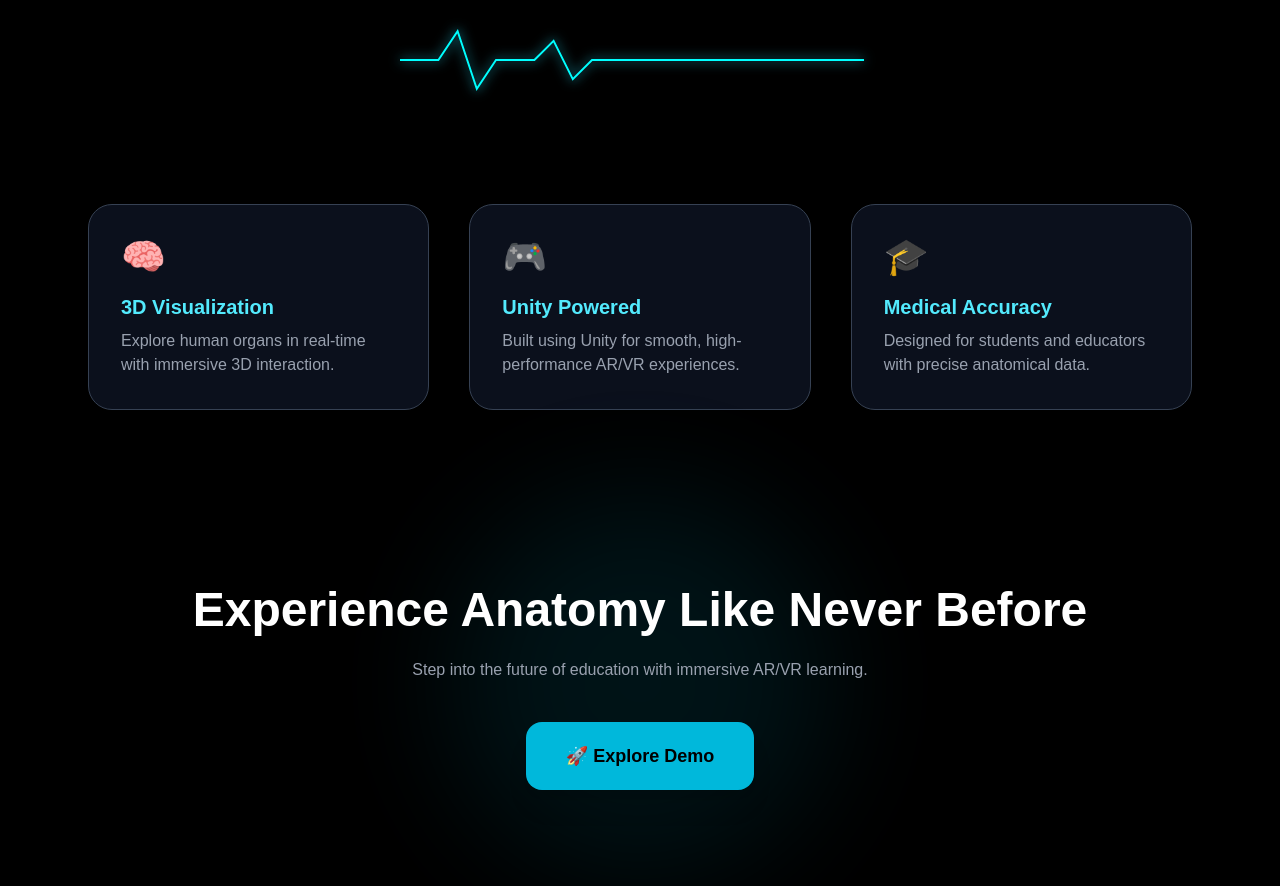
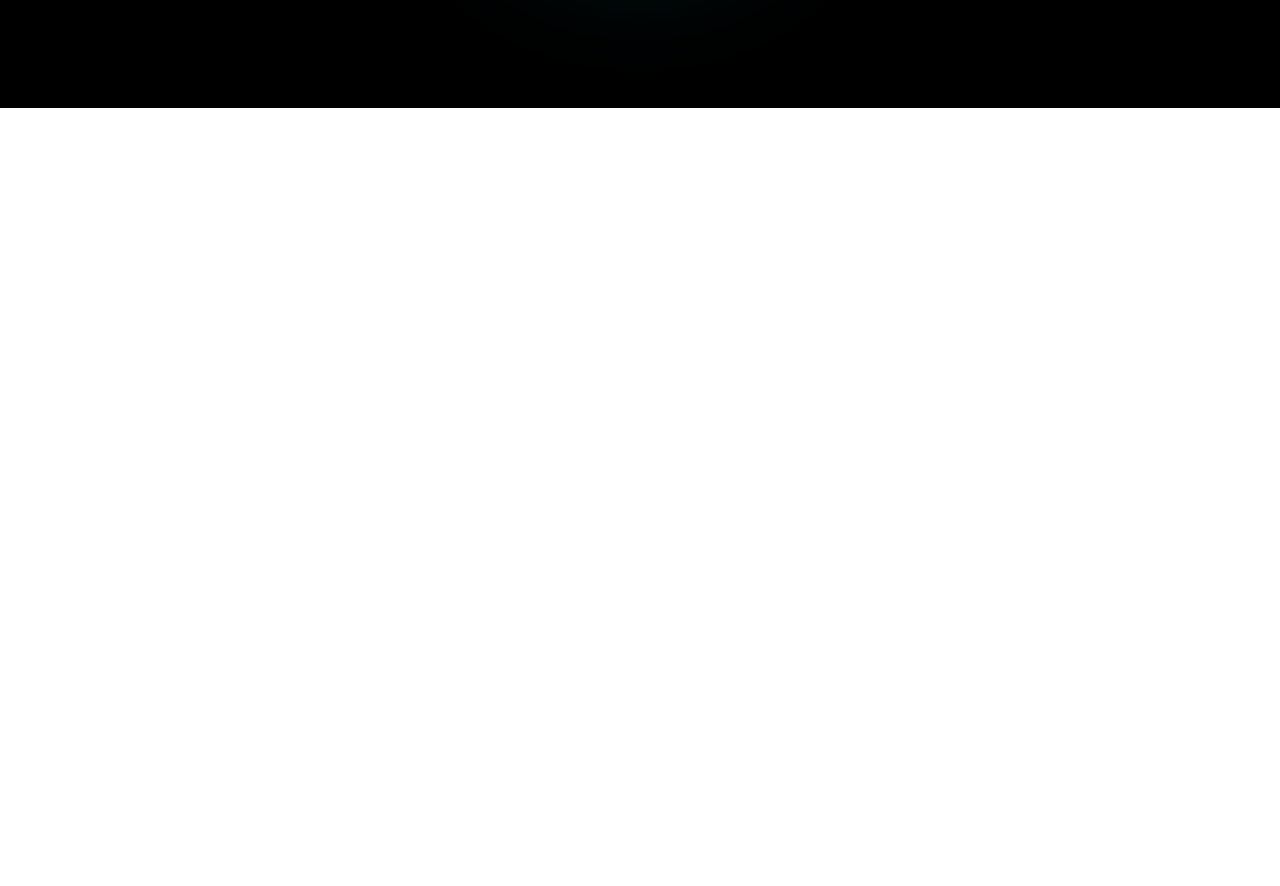
Before and after one commit to Irinagarg/arvr-anatomy-app, a Next.js app: page / in a window 1280 px wide. Shown: the part 600-1486 px from the top of the page. After the commit the page ends 800 px from the top, so only its background shows below. Built offline with nearby package versions, Linux system fonts and the light colour scheme.

Commit message:
replaced heartbeat with glowing ECG hero

```diff
--- a/app/page.tsx
+++ b/app/page.tsx
@@ -1,47 +1,45 @@
 "use client";
 
-import Hero from "@/components/Hero";
-import Link from "next/link";
+export default function Hero() {
+  return (
+    <div className="relative h-[80vh] flex flex-col justify-center items-center text-center overflow-hidden bg-black">
 
-export default function Home() {
-  return (
-    <div className="min-h-screen bg-black text-white overflow-hidden">
-
-      {/* 🔥 HERO */}
-      <Hero />
+      {/* 🔥 BIG GLOW BACKGROUND */}
+      <div className="absolute  w-96 h-96 bg-cyan-500 opacity-10 blur-3xl rounded-full"></div>
 
       {/* 🔥 ECG LINE */}
-      <div className="flex justify-center mt-10 mb-4">
-        <div className="w-full max-w-3xl">
+      <div className="w-full max-w-5xl mb-10">
 
         <svg
-            viewBox="0 0 500 100"
-            className="w-full h-24"
+          viewBox="0 0 800 200"
+          className="w-full h-40"
           fill="none"
           stroke="#22d3ee"
-            strokeWidth="2"
+          strokeWidth="3"
         >
           <path
-              d="M0 50
-                 L40 50
-                 L60 20
-                 L80 80
-                 L100 50
-                 L140 50
-                 L160 30
-                 L180 70
-                 L200 50
-                 L500 50"
+            d="M0 100
+               L80 100
+               L120 40
+               L160 160
+               L200 100
+               L260 100
+               L300 60
+               L340 140
+               L380 100
+               L800 100"
             className="ecg-line"
           />
         </svg>
 
         <style jsx>{`
           .ecg-line {
-              stroke-dasharray: 1000;
-              stroke-dashoffset: 1000;
-              animation: ecg 2.2s linear infinite;
-              filter: drop-shadow(0 0 6px #22d3ee);
+            stroke-dasharray: 2000;
+            stroke-dashoffset: 2000;
+            animation: ecg 2.5s linear infinite;
+            filter: drop-shadow(0 0 12px #22d3ee)
+                    drop-shadow(0 0 25px #22d3ee)
+                    drop-shadow(0 0 40px #22d3ee);
           }
 
           @keyframes ecg {
@@ -52,81 +50,16 @@
         `}</style>
 
       </div>
-      </div>
 
-      {/* 🔥 FEATURES */}
-      <div className="max-w-6xl mx-auto px-6 py-20 grid md:grid-cols-3 gap-10">
+      {/* 🔥 TEXT CONTENT */}
+      <h1 className="text-5xl md:text-6xl font-bold text-white mb-6">
+        Human Anatomy in 3D
+      </h1>
 
-        {/* Card 1 */}
-        <div className="bg-gray-900/70 backdrop-blur-xl p-8 rounded-3xl
-                        shadow-2xl border border-gray-700
-                        hover:scale-105 hover:border-cyan-400
-                        hover:shadow-cyan-500/20 transition duration-300">
-          <div className="text-4xl mb-4">🧠</div>
-          <h2 className="text-cyan-300 text-xl font-semibold mb-2">
-            3D Visualization
-          </h2>
-          <p className="text-gray-400">
-            Explore human organs in real-time with immersive 3D interaction.
+      <p className="text-gray-400 max-w-xl mb-8">
+        Experience immersive learning with AR/VR technology and explore
+        the human body like never before.
       </p>
-        </div>
-
-        {/* Card 2 */}
-        <div className="bg-gray-900/70 backdrop-blur-xl p-8 rounded-3xl
-                        shadow-2xl border border-gray-700
-                        hover:scale-105 hover:border-cyan-400
-                        hover:shadow-cyan-500/20 transition duration-300">
-          <div className="text-4xl mb-4">🎮</div>
-          <h2 className="text-cyan-300 text-xl font-semibold mb-2">
-            Unity Powered
-          </h2>
-          <p className="text-gray-400">
-            Built using Unity for smooth, high-performance AR/VR experiences.
-          </p>
-        </div>
-
-        {/* Card 3 */}
-        <div className="bg-gray-900/70 backdrop-blur-xl p-8 rounded-3xl
-                        shadow-2xl border border-gray-700
-                        hover:scale-105 hover:border-cyan-400
-                        hover:shadow-cyan-500/20 transition duration-300">
-          <div className="text-4xl mb-4">🎓</div>
-          <h2 className="text-cyan-300 text-xl font-semibold mb-2">
-            Medical Accuracy
-          </h2>
-          <p className="text-gray-400">
-            Designed for students and educators with precise anatomical data.
-          </p>
-        </div>
-
-      </div>
-
-      {/* 🔥 CTA SECTION */}
-      <div className="text-center py-24 px-6 relative">
-
-        {/* Glow background */}
-        <div className="absolute inset-0 flex justify-center">
-          <div className="w-96 h-96 bg-cyan-500 opacity-10 blur-3xl rounded-full"></div>
-        </div>
-
-        <h2 className="text-3xl md:text-5xl font-bold mb-6 relative">
-          Experience Anatomy Like Never Before
-        </h2>
-
-        <p className="text-gray-400 mb-10 relative max-w-xl mx-auto">
-          Step into the future of education with immersive AR/VR learning.
-        </p>
-
-        <Link
-          href="/demo"
-          className="relative inline-block px-10 py-5 bg-cyan-500 hover:bg-cyan-600
-                     rounded-2xl text-lg font-semibold text-black
-                     shadow-xl hover:scale-110 active:scale-95 transition duration-300"
-        >
-          🚀 Explore Demo
-        </Link>
-
-      </div>
 
     </div>
   );
```
Lines whose indentation alone changed are shown as unchanged.
